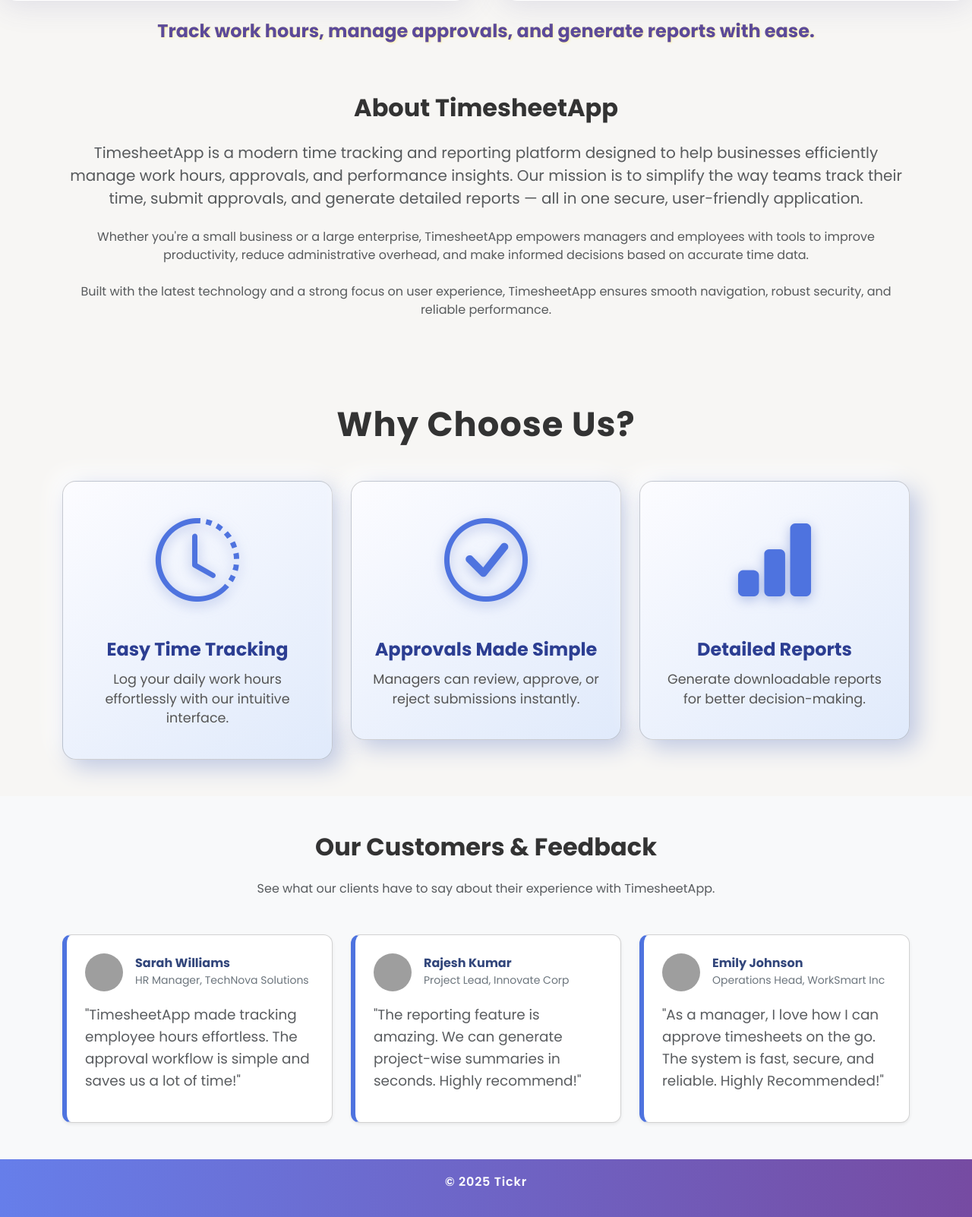
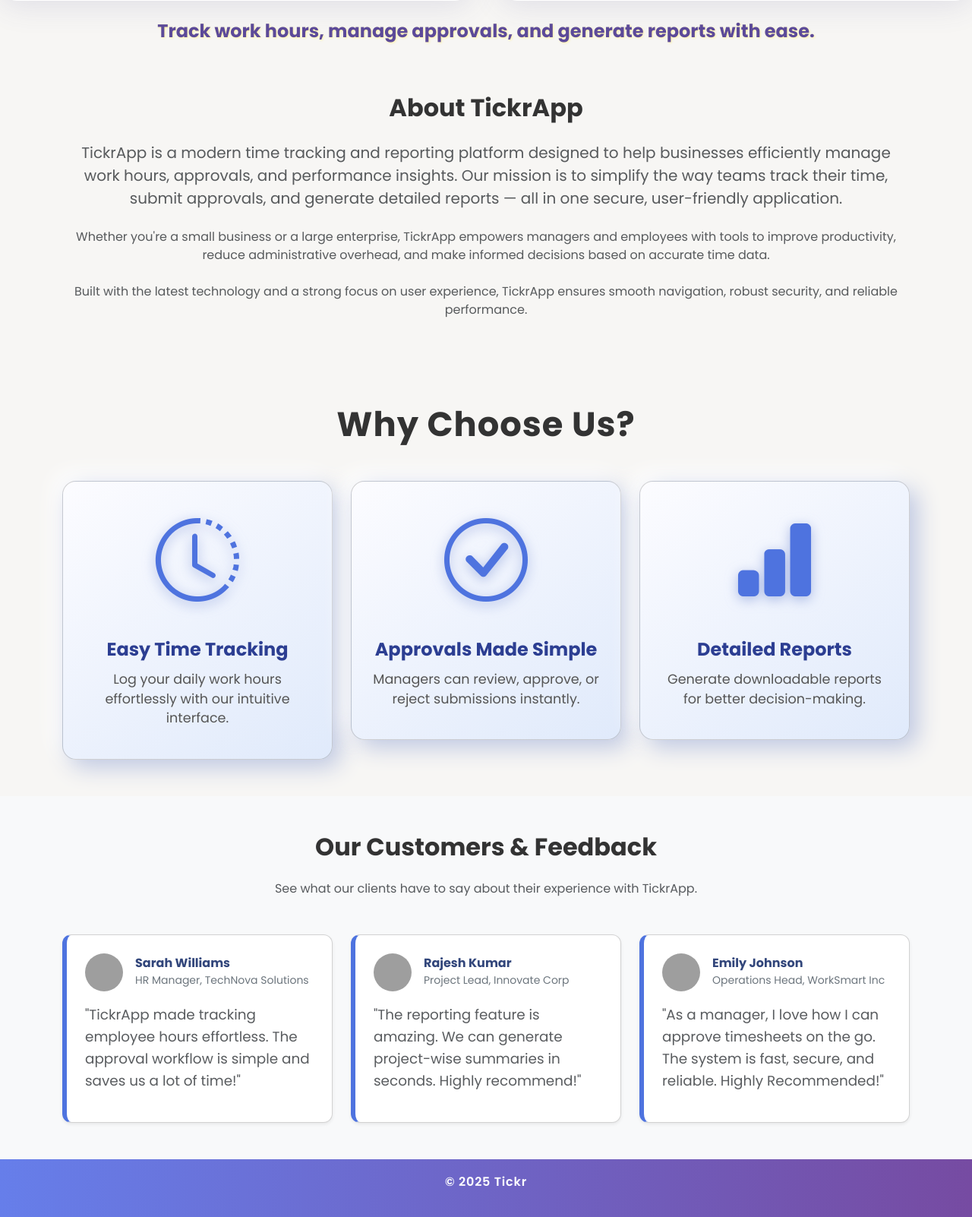
Before and after one commit to harinisuresh21/tickrapp, a Django app: page / in a window 1280 px wide. Shown: the part 592-2194 px from the top of the page at 76% size. Run offline with Django 5.2, Linux system fonts and the light colour scheme; some libraries are stand-ins or nearby versions; grey boxes are pictures that could not be loaded.

Commit message:
Fixed typo in home page paragraph

```diff
--- a/timesheet_app/templates/home.html
+++ b/timesheet_app/templates/home.html
@@ -323,20 +323,20 @@
 <!-- About Section -->
 <section id="about" class="py-5">
     <div class="container text-center">
-        <h2 class="fw-bold mb-4">About TimesheetApp</h2>
+        <h2 class="fw-bold mb-4">About TickrApp</h2>
         <p class="lead text-muted mb-4">
-            TimesheetApp is a modern time tracking and reporting platform designed to help
+            TickrApp is a modern time tracking and reporting platform designed to help
             businesses efficiently manage work hours, approvals, and performance insights.
             Our mission is to simplify the way teams track their time, submit approvals, and
             generate detailed reports — all in one secure, user-friendly application.
         </p>
         <p class="text-muted mb-4">
-            Whether you're a small business or a large enterprise, TimesheetApp empowers managers
+            Whether you're a small business or a large enterprise, TickrApp empowers managers
             and employees with tools to improve productivity, reduce administrative overhead,
             and make informed decisions based on accurate time data.
         </p>
         <p class="text-muted">
-            Built with the latest technology and a strong focus on user experience, TimesheetApp
+            Built with the latest technology and a strong focus on user experience, TickrApp
             ensures smooth navigation, robust security, and reliable performance.
         </p>
     </div>
@@ -377,7 +377,7 @@
     <div class="container">
         <h2 class="text-center fw-bold mb-4">Our Customers & Feedback</h2>
         <p class="text-center text-muted mb-5">
-            See what our clients have to say about their experience with TimesheetApp.
+            See what our clients have to say about their experience with TickrApp.
         </p>
         <div class="row g-4">
             <!-- Customer 1 -->
@@ -393,7 +393,7 @@
                         </div>
                     </div>
                     <p class="text-muted">
-                        "TimesheetApp made tracking employee hours effortless. The approval workflow is simple and saves us a lot of time!"
+                        "TickrApp made tracking employee hours effortless. The approval workflow is simple and saves us a lot of time!"
                     </p>
                 </div>
             </div>
```
